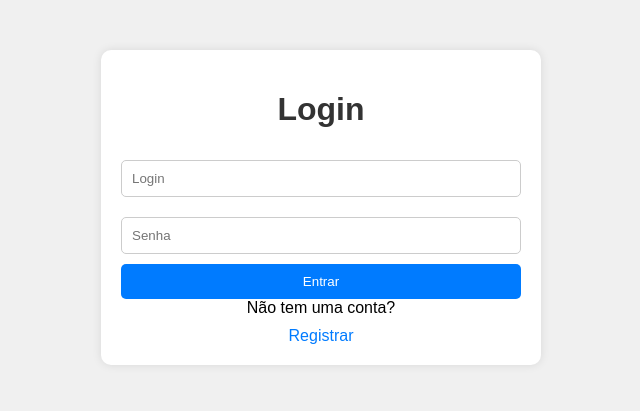
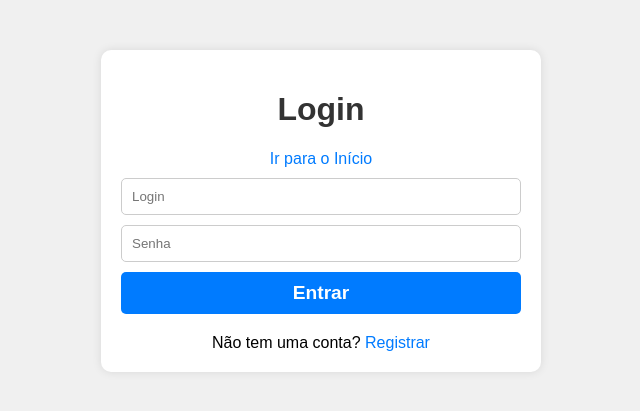
Before and after one commit to NinjaBitroom/seginfphp, a PHP site: page /logar.php in a window 1280 px wide. Shown: the top 411 px of the page, without its empty margins (319-959 px from the left). Run offline with PHP 8.4, Linux system fonts and the light colour scheme.

Commit message:
Atualizações de estilos e links de login e registro

```diff
--- a/php/includes/auth/styles.php
+++ b/php/includes/auth/styles.php
@@ -22,7 +22,7 @@
     input[type="password"] {
         width: 100%;
         padding: 10px;
-        margin: 10px 0;
+        margin: 0 0 10px 0;
         border-radius: 5px;
         border: 1px solid #ccc;
         box-sizing: border-box;
@@ -36,6 +36,9 @@
         border-radius: 5px;
         cursor: pointer;
         transition: background-color 0.3s;
+        margin-bottom: 10px;
+        font-size: larger;
+        font-weight: bold;
     }
     button:hover {
         background-color: #0056b3;
@@ -44,24 +47,15 @@
         color: #ff0000;
         margin-bottom: 10px;
     }
-    .login-link {
-        display: block;
-        margin-top: 10px;
+    a {
         text-decoration: none;
         color: #007bff;
         transition: color 0.3s;
     }
-    .login-link:hover {
+    a:hover {
         color: #0056b3;
     }
-    .register-link {
-        display: block;
-        margin-top: 10px;
-        text-decoration: none;
-        color: #007bff;
-        transition: color 0.3s;
-    }
-    .register-link:hover {
-        color: #0056b3;
+    form {
+        margin: 10px 0;
     }
 </style>
--- a/php/includes/base/header.php
+++ b/php/includes/base/header.php
@@ -14,7 +14,7 @@
                 <button type="submit">Deslogar</button>
             </form>
         <?php  else: ?>
-            <button onclick="window.location.href='registrar.php'">Registrar/Login</button>
+            <button onclick="window.location.href='logar.php'">Entrar</button>
         <?php endif ?>
     </div>
 </nav>
--- a/php/logar.php
+++ b/php/logar.php
@@ -41,6 +41,7 @@
 <body>
     <main>
         <h1>Login</h1>
+        <a href="index.php">Ir para o Início</a>
         <form action="logar.php" method="post">
             <input type="text" name="login" id="login" placeholder="Login" required>
             <input type="password" name="senha" id="senha" placeholder="Senha" required>
@@ -50,7 +51,7 @@
             <p class="error-message"><?php echo $error_message; ?></p>
         <?php endif; ?>
         <span>Não tem uma conta?</span>
-        <a class="register-link" href="registrar.php">Registrar</a>
+        <a href="registrar.php">Registrar</a>
     </main>
 </body>
 </html>
--- a/php/registrar.php
+++ b/php/registrar.php
@@ -48,6 +48,7 @@
 <body>
     <main>
         <h1>Registrar</h1>
+        <a href="index.php">Ir para o Início</a>
         <form action="registrar.php" method="post">
             <input type="text" name="login" id="login" placeholder="Login" required>
             <input type="password" name="senha" id="senha" placeholder="Senha" required>
@@ -57,7 +58,7 @@
             <p class="error-message"><?php echo $error_message; ?></p>
         <?php endif; ?>
         <span>Já possui uma conta?</span>
-        <a class="login-link" href="logar.php">Login</a>
+        <a href="logar.php">Login</a>
     </main>
 </body>
 </html>
```
